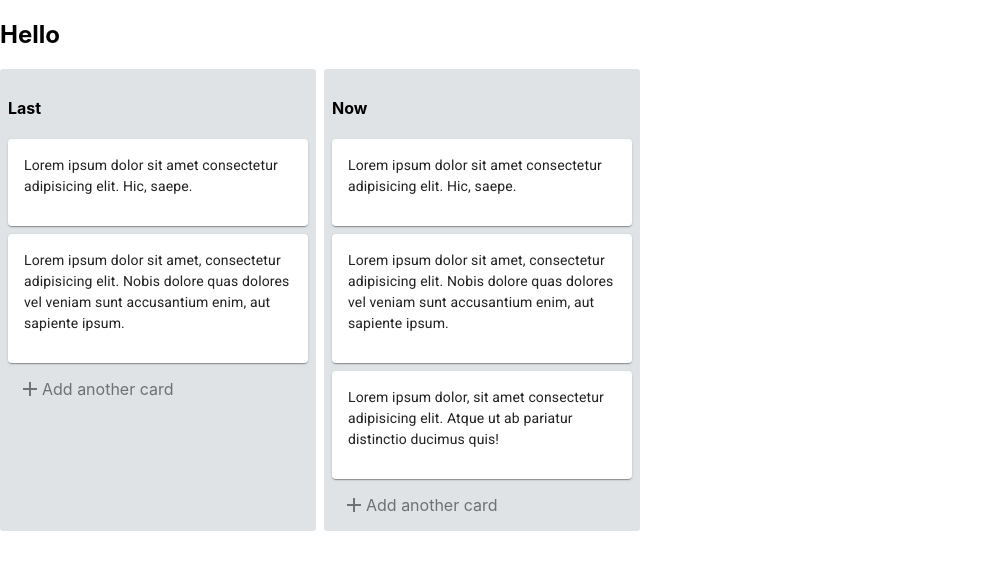
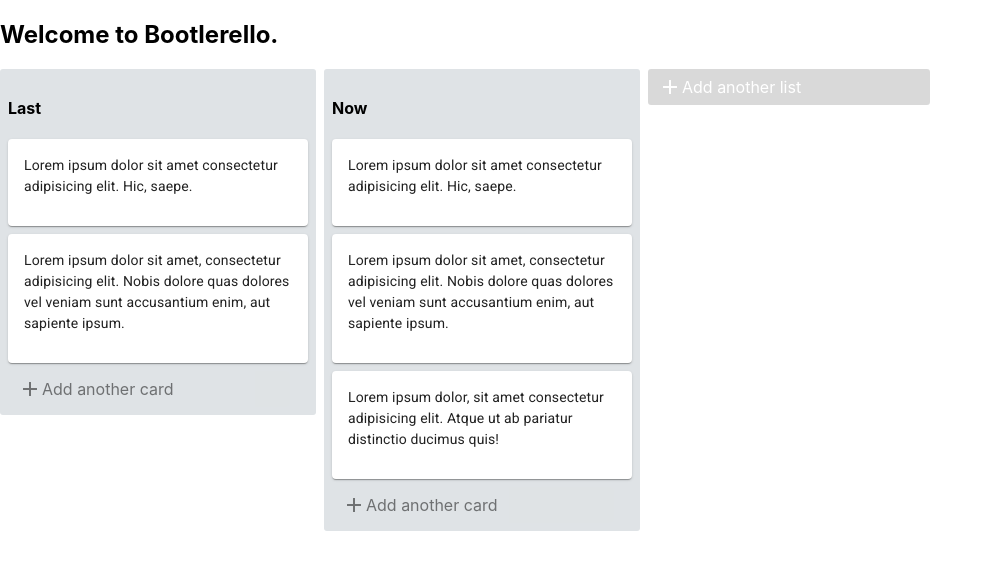
Before and after one commit to deanban/bootlerello, a React (Create React App) app: page / in a window 1280 px wide. Shown: the top 570 px of the page, without its empty margins (0-993 px from the left). Built offline with nearby package versions, Linux system fonts and the light colour scheme.

Commit message:
action button added to components

```diff
--- a/src/App.js
+++ b/src/App.js
@@ -1,17 +1,19 @@
 import React, { Component } from 'react';
 import List from './components/List';
 import { connect } from 'react-redux';
+import ActionButton from './components/ActionButton';
 
 class App extends Component {
   render() {
     const { lists } = this.props;
     return (
       <div>
-        <h2>Hello</h2>
+        <h2>Welcome to Bootlerello.</h2>
         <div style={styles.container}>
           {lists.map(list => (
             <List key={list.id} title={list.title} cards={list.cards} />
           ))}
+          <ActionButton list />
         </div>
       </div>
     );
--- a/src/components/List.js
+++ b/src/components/List.js
@@ -20,7 +20,8 @@ const styles = {
     borderRadius: 3,
     width: 300,
     padding: 8,
-    marginRight: 8
+    marginRight: 8,
+    height: '100%'
   }
 };
 
```
